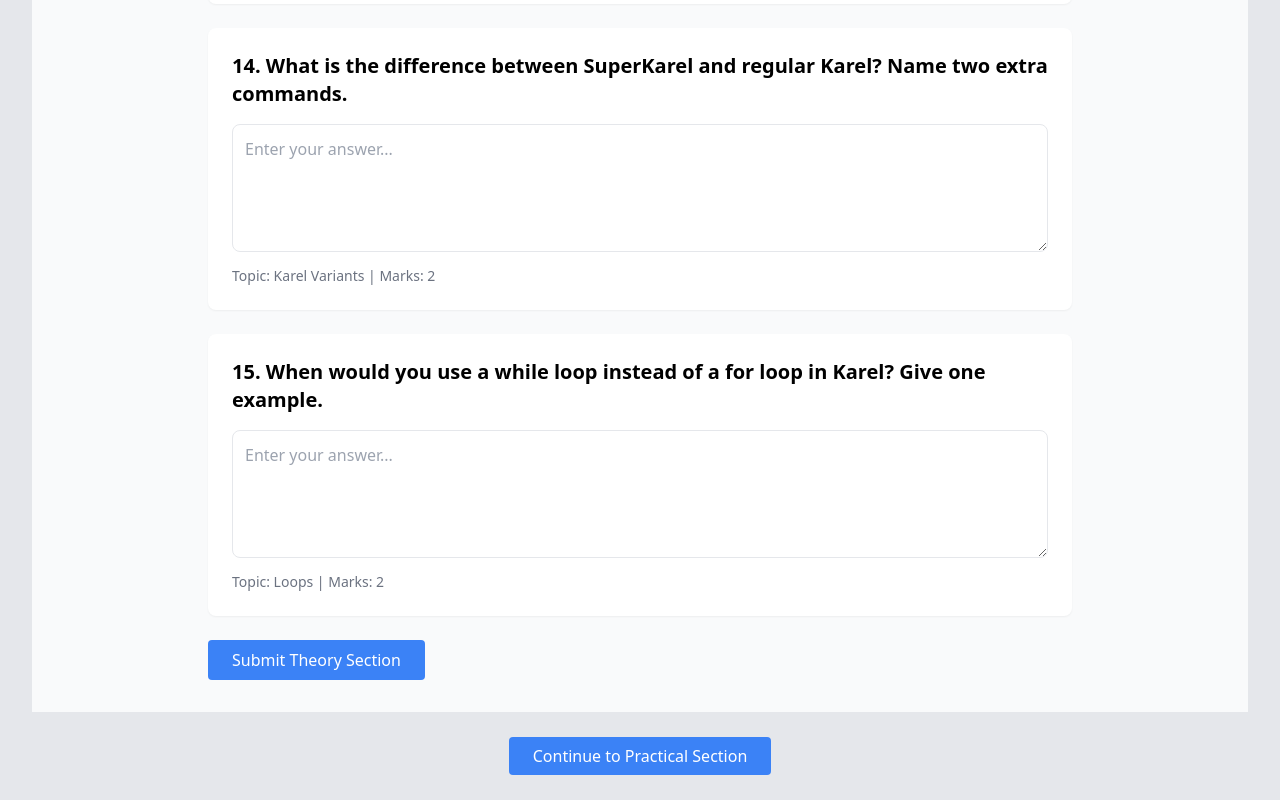
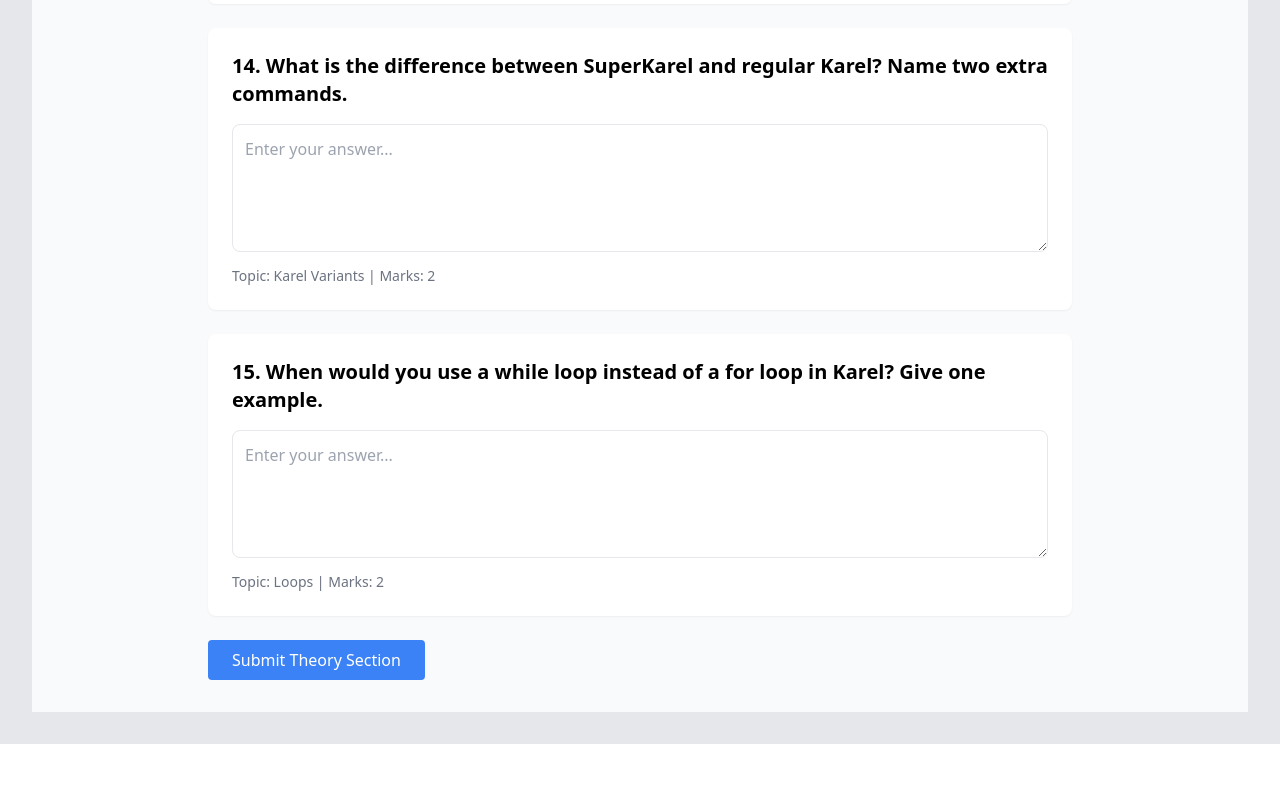
Before and after one commit to sjmc-IT-assessments/gr8-karel, a Next.js app: page /gr8-karel/ in a window 1280 px wide. Shown: the part 3876-4676 px from the top of the page. After the commit the page ends 4620 px from the top, so only its background shows below. Built offline with nearby package versions, Linux system fonts and the light colour scheme.

Commit message:
Prac Fix

```diff
--- a/src/pages/index.tsx
+++ b/src/pages/index.tsx
@@ -8,11 +8,7 @@ export default function Home() {
     <div className="min-h-screen bg-gray-200 p-8">
       <h1 className="text-3xl font-bold mb-8 text-center">Grade 8 Karel Assessment</h1>
       <QuizSection />
-      <div className="mt-8 text-center">
-        <Link href="/gr8-karel/karel-practical" className="bg-blue-500 text-white px-6 py-2 rounded">
-          Continue to Practical Section
-        </Link>
-      </div>
+
     </div>
   );
 }
```
